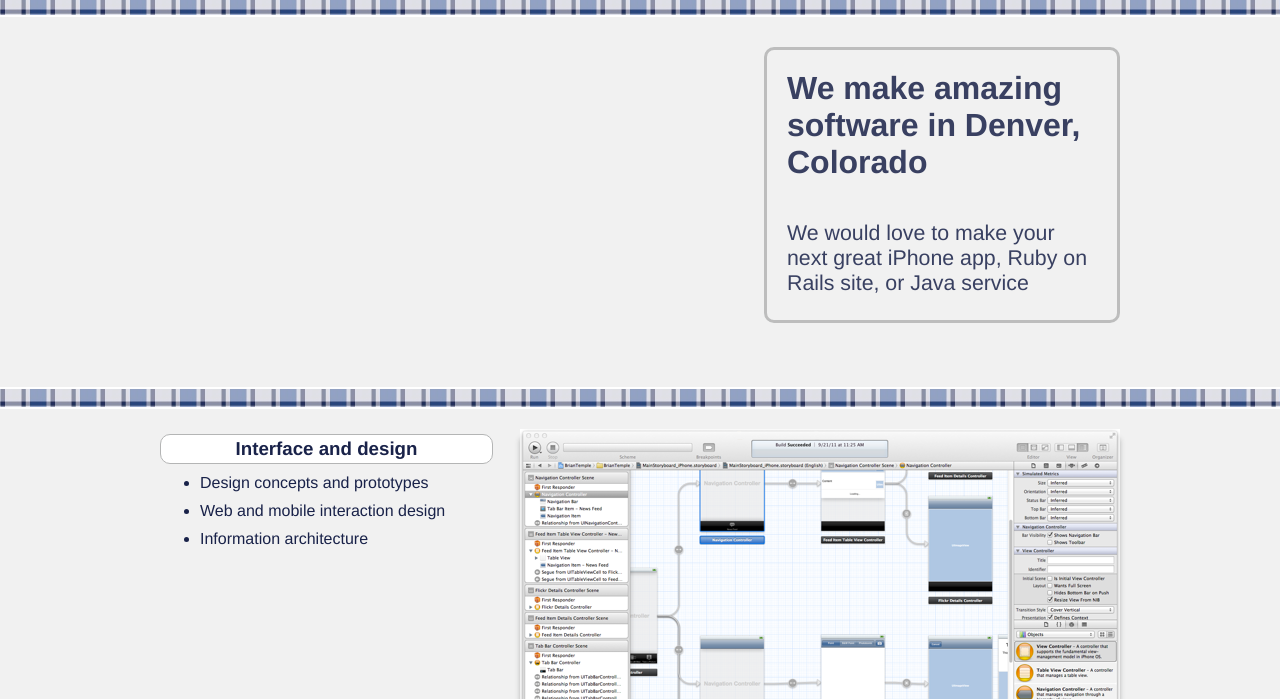
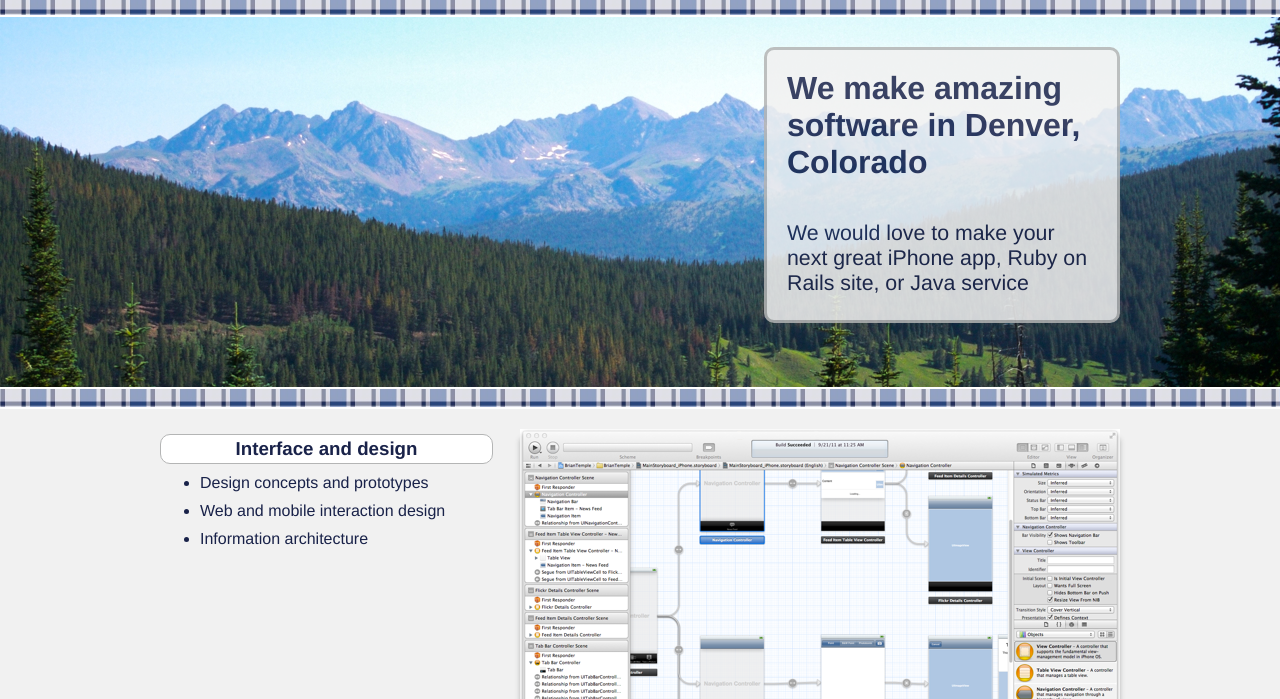
Before and after one commit to plaidsoftware/plaidsoftware.github.com, a plain HTML site: page index.html in a window 1280 px wide. Shown: the part 101-800 px from the top of the page. Drawn offline with Linux system fonts and the light colour scheme.

Commit message:
Fix image location

```diff
--- a/style.css
+++ b/style.css
@@ -84,7 +84,7 @@ body {
 
 #splash {
   height: 370px;
-  background-image: url('colorado.jpg');
+  background-image: url('/img/colorado.jpg');
 }
 
 #about {
```
